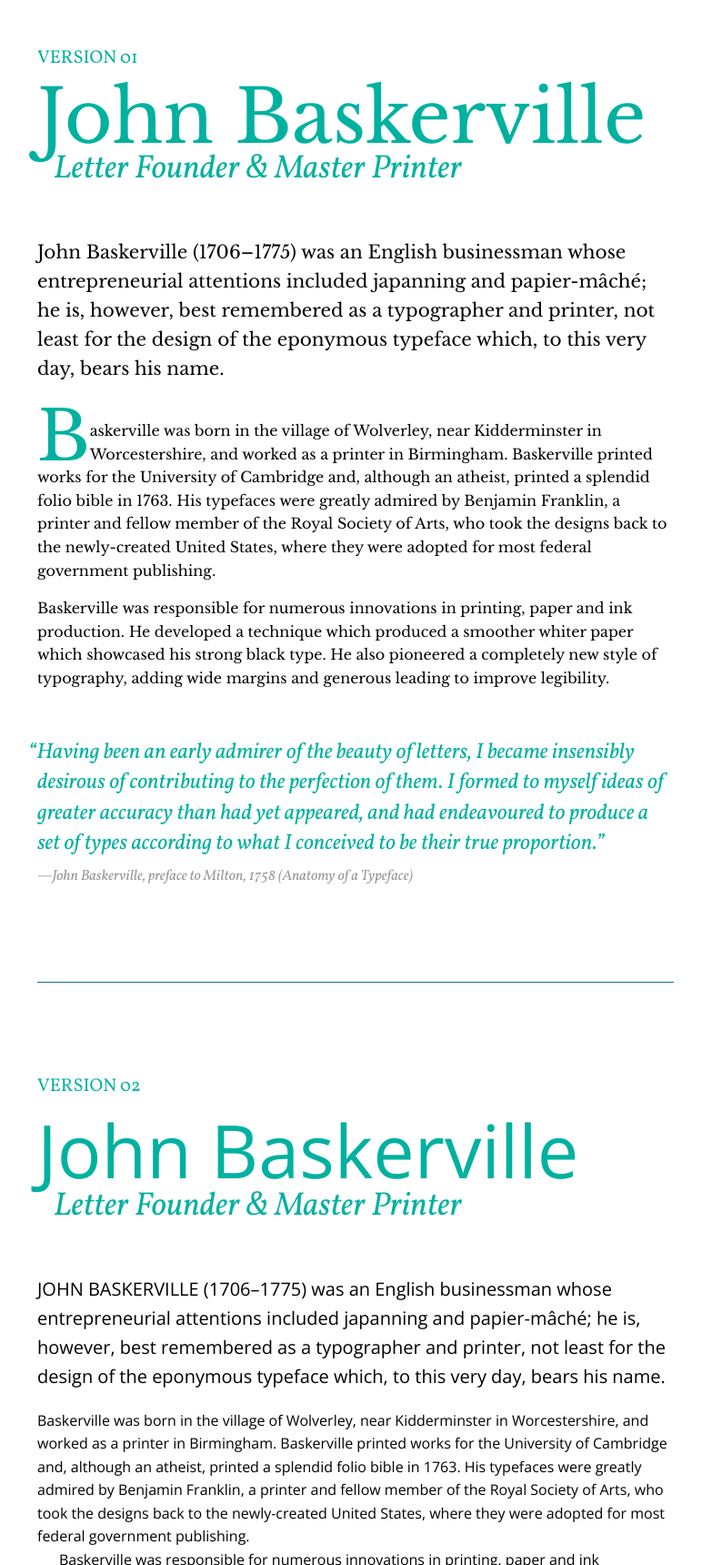
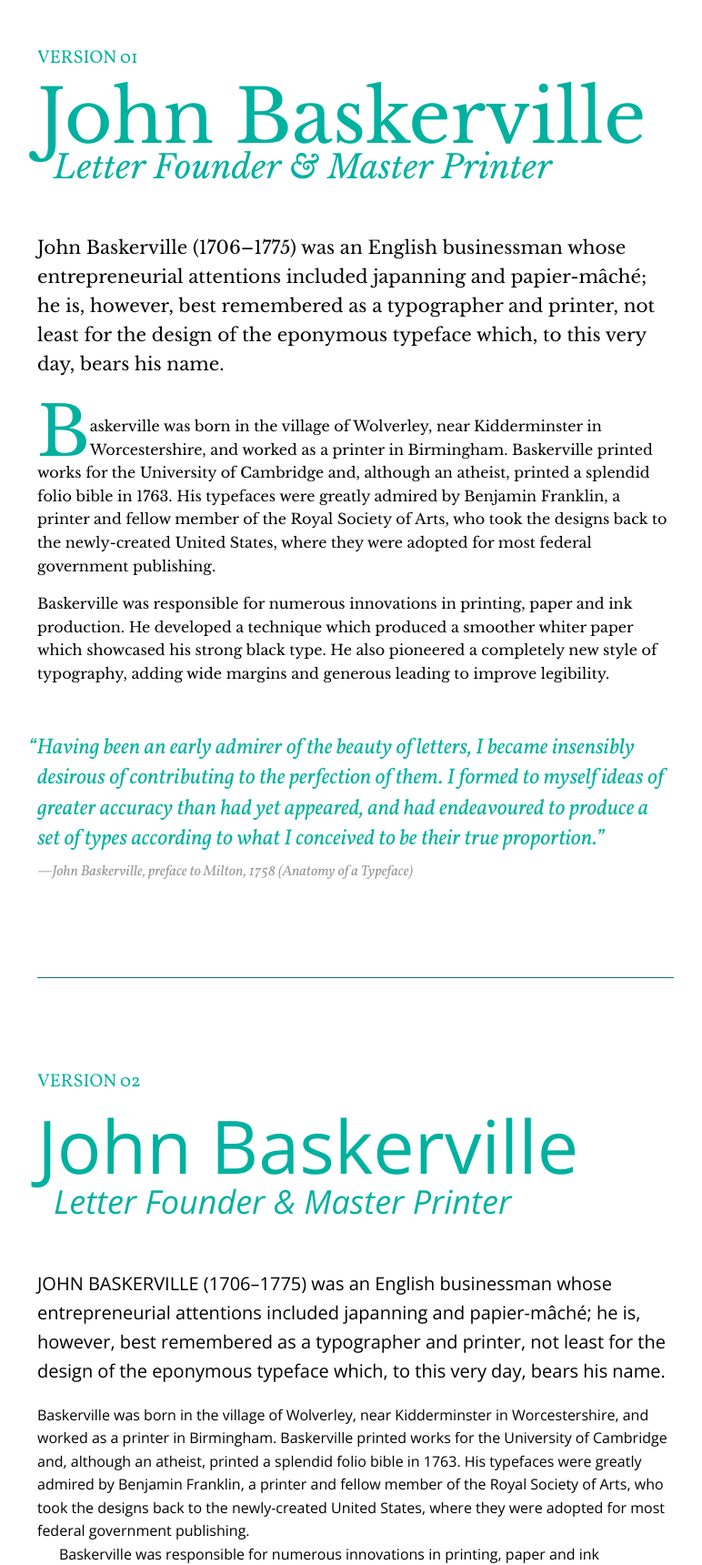
Before and after one commit to eleventhirty/john_baskerville, a plain HTML site: page exercss.html in a window 1280 px wide. Shown: the top 1720 px of the page at 91% size, without its empty margins (249-1021 px from the left). Drawn offline with nearby package versions, Linux system fonts and the light colour scheme.

Commit message:
Update css_exercise.css

```diff
--- a/css/css_exercise.css
+++ b/css/css_exercise.css
@@ -4,6 +4,7 @@
             max-width: 700px;
             margin: auto;
             padding: 0 30px;
+
             }
 
 /*----- ESTABLISHED TYPOGRAPHIC HIERARCHY USING TIM BROWN'S http://www.modularscale.com/ EXAMPLE HERE USING 1:5 SCALE -----*/
@@ -11,6 +12,7 @@
         h1, h2, h3, blockquote, .dropcap {color: rgb(0, 177, 160)}
 
         h1, h2, h3 {
+
             margin: 0;
             font-weight: normal;
             }
@@ -19,7 +21,9 @@
 
         h1 {font-size: 5.063em;}
 
-        h2 {font-style: italic;
+        h2 {
+            font-family: 'Libre Baskerville', serif;
+            font-style: italic;
             font-size: 2.25em;
             padding-bottom: 30px;
             margin: -.5em 0 0 .5em}
@@ -59,10 +63,13 @@
 
         .version1 blockquote {line-height: 1.4}
 
+        .version1 h2 {font-family: 'Libre Baskerville', serif;}
+
 /*-------- SETTING UP STYLING FOR VERSION 2 --------*/
 
-    .version2 {
-        font-family: 'Open Sans', sans-serif;}
+    .version2 {font-family: 'Open Sans', sans-serif;}
+
+.version2 h2 {font-family: 'Open Sans', sans-serif;}
 
     .introcaps {
         text-transform: uppercase;}
@@ -81,7 +88,7 @@
 
     .version3 {font-family: 'Raleway', sans-serif;}
 
-    .version3 h1, h2, h3, blockquote {font-family: 'Vollkorn', serif;}
+   .version3 h1, h2, h3, blockquote {font-family: 'Vollkorn', serif;}
 
 
 
```
